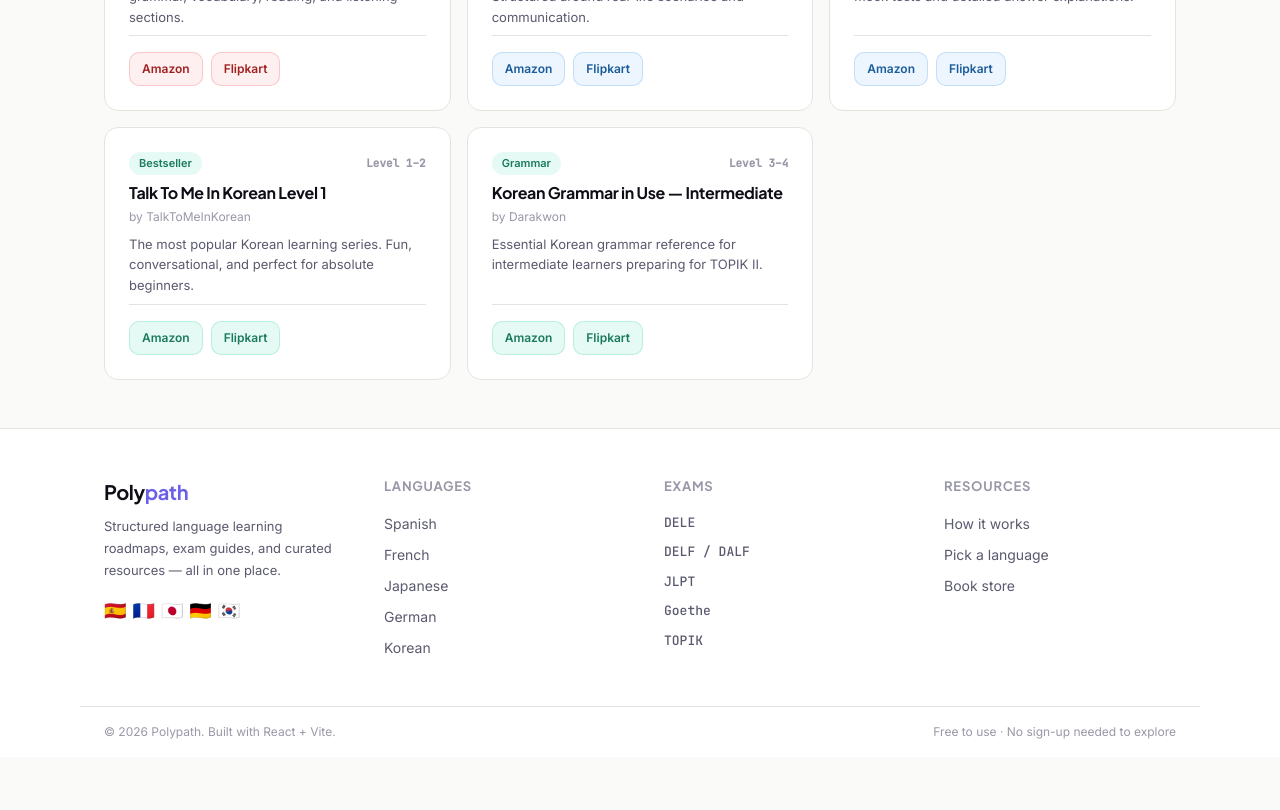
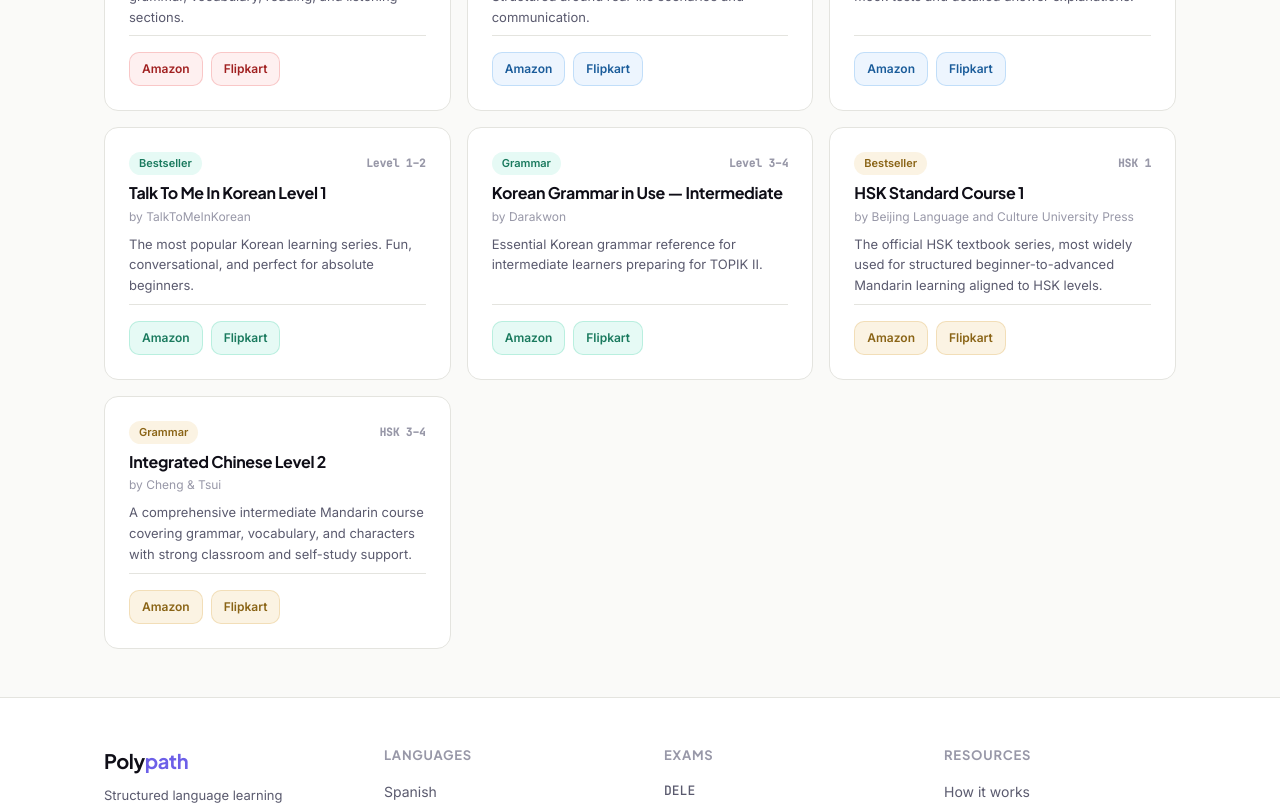
Before and after one commit to Manas3432/polypath, a React (Vite) app: page /books in a window 1280 px wide. Shown: the part 1100-1910 px from the top of the page. Before the commit the page ends 1857 px from the top, so only its background shows below. Built offline with nearby package versions, Linux system fonts and the light colour scheme.

Commit message:
Add Mandarin Chinese book recommendations (HSK Standard Course, Integrated Chinese)

```diff
--- a/src/data/books.js
+++ b/src/data/books.js
@@ -142,6 +142,32 @@
     colorDim: '#E6FAF5',
     colorText: '#1A7A5E',
   },
+    {
+    id: 'mandarin-1',
+    language: 'mandarin',
+    title: 'HSK Standard Course 1',
+    author: 'Beijing Language and Culture University Press',
+    level: 'HSK 1',
+    price: 899,
+    description: 'The official HSK textbook series, most widely used for structured beginner-to-advanced Mandarin learning aligned to HSK levels.',
+    tag: 'Bestseller',
+    color: '#D9A441',
+    colorDim: '#FBF3E3',
+    colorText: '#8A6416',
+  },
+  {
+    id: 'mandarin-2',
+    language: 'mandarin',
+    title: 'Integrated Chinese Level 2',
+    author: 'Cheng & Tsui',
+    level: 'HSK 3–4',
+    price: 1399,
+    description: 'A comprehensive intermediate Mandarin course covering grammar, vocabulary, and characters with strong classroom and self-study support.',
+    tag: 'Grammar',
+    color: '#D9A441',
+    colorDim: '#FBF3E3',
+    colorText: '#8A6416',
+  },
 ]
 
 export const getBooksByLanguage = (languageId) => BOOKS.filter(b => b.language === languageId)
```
